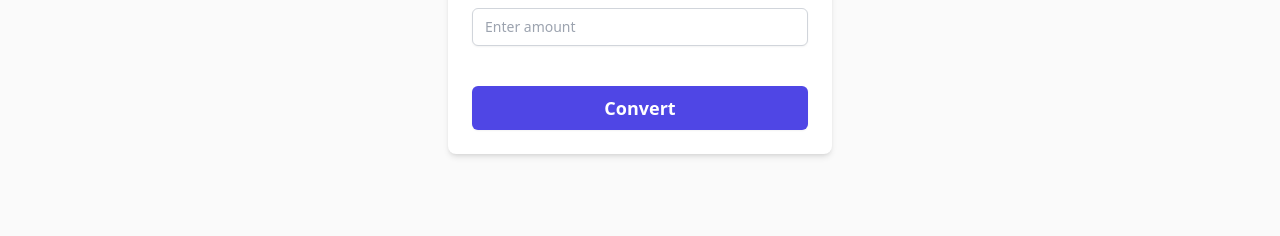
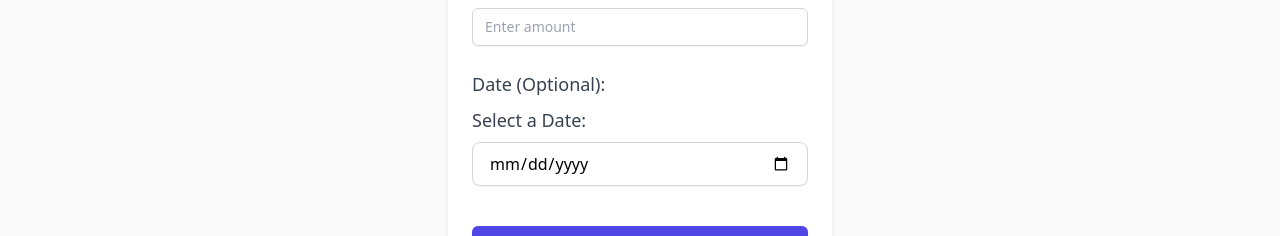
Before and after one commit to heshamelmasry77/RateMate-front-end, a React (Vite) app: page / in a window 1280 px wide. Shown: the part 556-792 px from the top of the page. Built offline with nearby package versions, Linux system fonts and the light colour scheme; no server answers; sample sign-in values are in the browser's storage.

Commit message:
allow date picking

```diff
--- a/src/components/CurrencyConverter.jsx
+++ b/src/components/CurrencyConverter.jsx
@@ -5,11 +5,13 @@ import { convert, resetConversion } from "../store/conversionSlice";
 import { getAvailableCurrencies } from "../services/currencyService";
 import CurrencyDropdown from "./CurrencyDropdown";
 import { signOut } from "../store/authSlice.js";
+import DatePicker from "./DatePicker.jsx";
 
 const CurrencyConverter = () => {
   const [from, setFrom] = useState("USD");
   const [to, setTo] = useState("EGP");
   const [amount, setAmount] = useState("");
+  const [selectedDate, setSelectedDate] = useState(""); // State for selected date
   const [currencies, setCurrencies] = useState([]);
   const [showResult, setShowResult] = useState(false); // State to control result visibility
 
@@ -41,12 +43,13 @@ const CurrencyConverter = () => {
   const handleSubmit = (e) => {
     e.preventDefault();
     dispatch(resetConversion()); // Reset previous result
-    dispatch(convert(from, to, amount));
+    console.log("selectedDate: ", selectedDate);
+    dispatch(convert(from, to, amount, selectedDate)); // Pass the selectedDate to the convert action
     setShowResult(true); // Show result after conversion
   };
 
   useEffect(() => {
-    // If the error indicates unauthorized, redirect to login
+    // If the error indicates unauthorized, redirect to log in
     if (error === "Unauthorized") {
       dispatch(signOut());
       navigate("/signin");
@@ -107,6 +110,20 @@ const CurrencyConverter = () => {
             />
           </div>
         </div>
+        <div className="relative w-full">
+          <label
+            htmlFor="date"
+            className="mb-2 block text-lg font-medium text-gray-700"
+          >
+            Date (Optional):
+          </label>
+          <div className="mt-2">
+            <DatePicker
+              selectedDate={selectedDate}
+              setSelectedDate={setSelectedDate} // Pass the setSelectedDate function to update the date
+            />
+          </div>
+        </div>
         <button
           type="submit"
           disabled={loading}
--- /dev/null
+++ b/src/components/DatePicker.jsx
@@ -0,0 +1,32 @@
+/* eslint-disable */
+const DatePicker = ({ selectedDate, setSelectedDate }) => {
+  const handleDateChange = (e) => {
+    setSelectedDate(e.target.value); // This updates the selectedDate in the parent
+    console.log("Date selected: ", e.target.value);
+  };
+
+  return (
+    <div className="flex flex-col justify-center">
+      <label
+        htmlFor="date-picker"
+        className="mb-2 text-lg font-medium text-gray-700"
+      >
+        Select a Date:
+      </label>
+      <input
+        type="date"
+        id="date-picker"
+        value={selectedDate}
+        onChange={handleDateChange}
+        className="rounded-lg border border-gray-300 px-4 py-2 shadow-sm focus:border-transparent focus:outline-none focus:ring-2 focus:ring-blue-500"
+      />
+      {selectedDate && (
+        <p className="mt-4 text-lg text-gray-800">
+          You selected: {selectedDate}
+        </p>
+      )}
+    </div>
+  );
+};
+
+export default DatePicker;
--- a/src/services/currencyService.js
+++ b/src/services/currencyService.js
@@ -17,18 +17,25 @@ export const getAvailableCurrencies = async () => {
 };
 
 // Function to convert currency
-export const convertCurrency = async (from, to, amount) => {
+export const convertCurrency = async (from, to, amount, date = null) => {
+  const requestBody = {
+    from: from.toUpperCase(),
+    to: to.toUpperCase(),
+    amount,
+  };
+
+  // Add date if provided
+  if (date) {
+    requestBody.date = date;
+  }
+
   const response = await fetch(`${API_BASE_URL}/convert`, {
     method: "POST",
     headers: {
       "Content-Type": "application/json",
       Authorization: `Bearer ${localStorage.getItem("token")}`,
     },
-    body: JSON.stringify({
-      from: from.toUpperCase(),
-      to: to.toUpperCase(),
-      amount,
-    }),
+    body: JSON.stringify(requestBody),
   });
 
   const data = await response.json();
--- a/src/store/conversionSlice.js
+++ b/src/store/conversionSlice.js
@@ -42,10 +42,12 @@ export const {
   resetConversion,
 } = conversionSlice.actions;
 
-export const convert = (from, to, amount) => async (dispatch) => {
+export const convert =
+  (from, to, amount, date = null) =>
+  async (dispatch) => {
     try {
       dispatch(startConversion());
-    const data = await convertCurrency(from, to, amount);
+      const data = await convertCurrency(from, to, amount, date); // Pass date to the service function, we can pass null it is fine I have a check there
 
       if (data.message === "Unauthorized") {
         dispatch(conversionFailed("Unauthorized"));
```
Also changed, not shown: 1 other file (tests, documents, lock files or other folders). Lines whose indentation alone changed are shown as unchanged.
